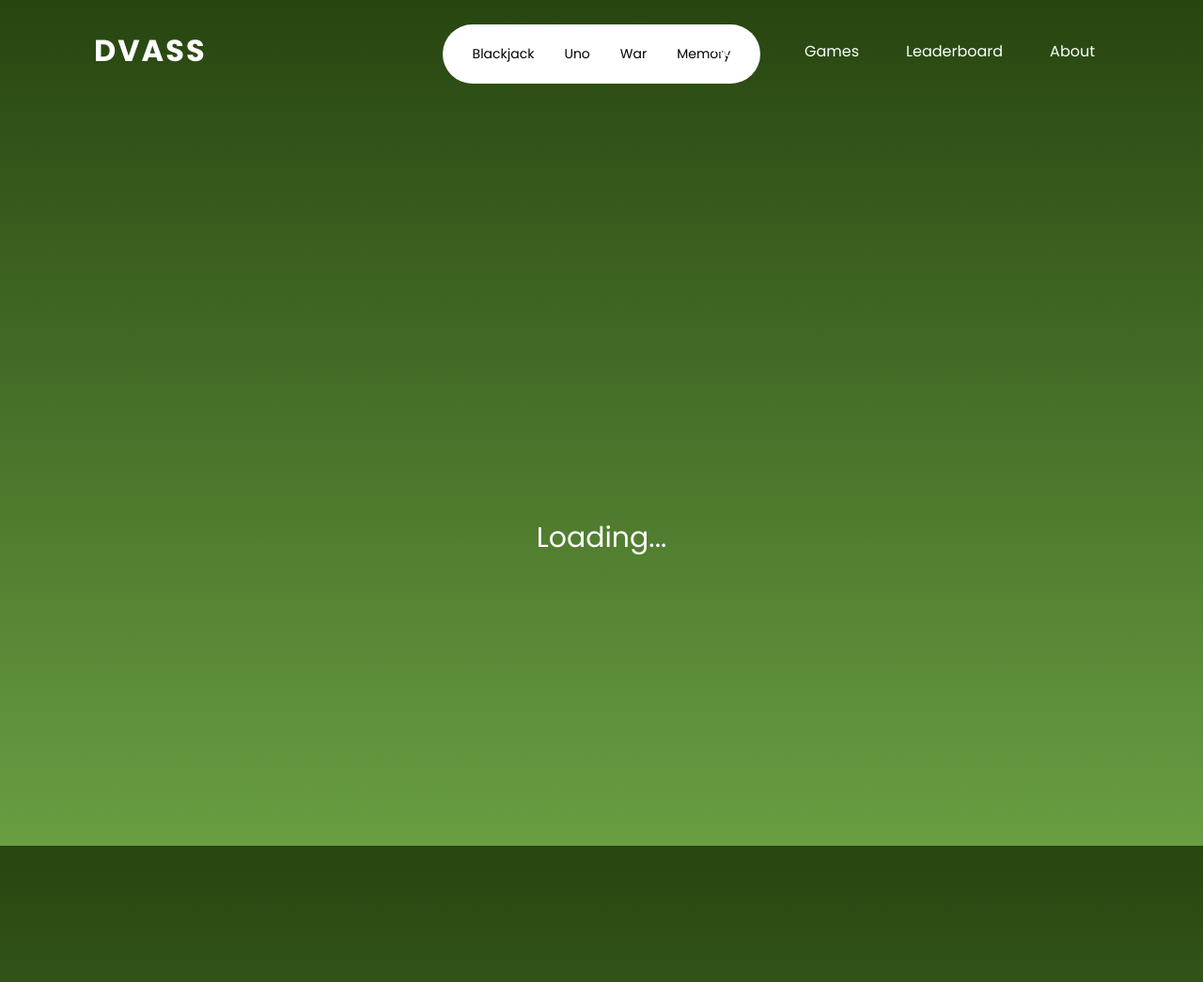
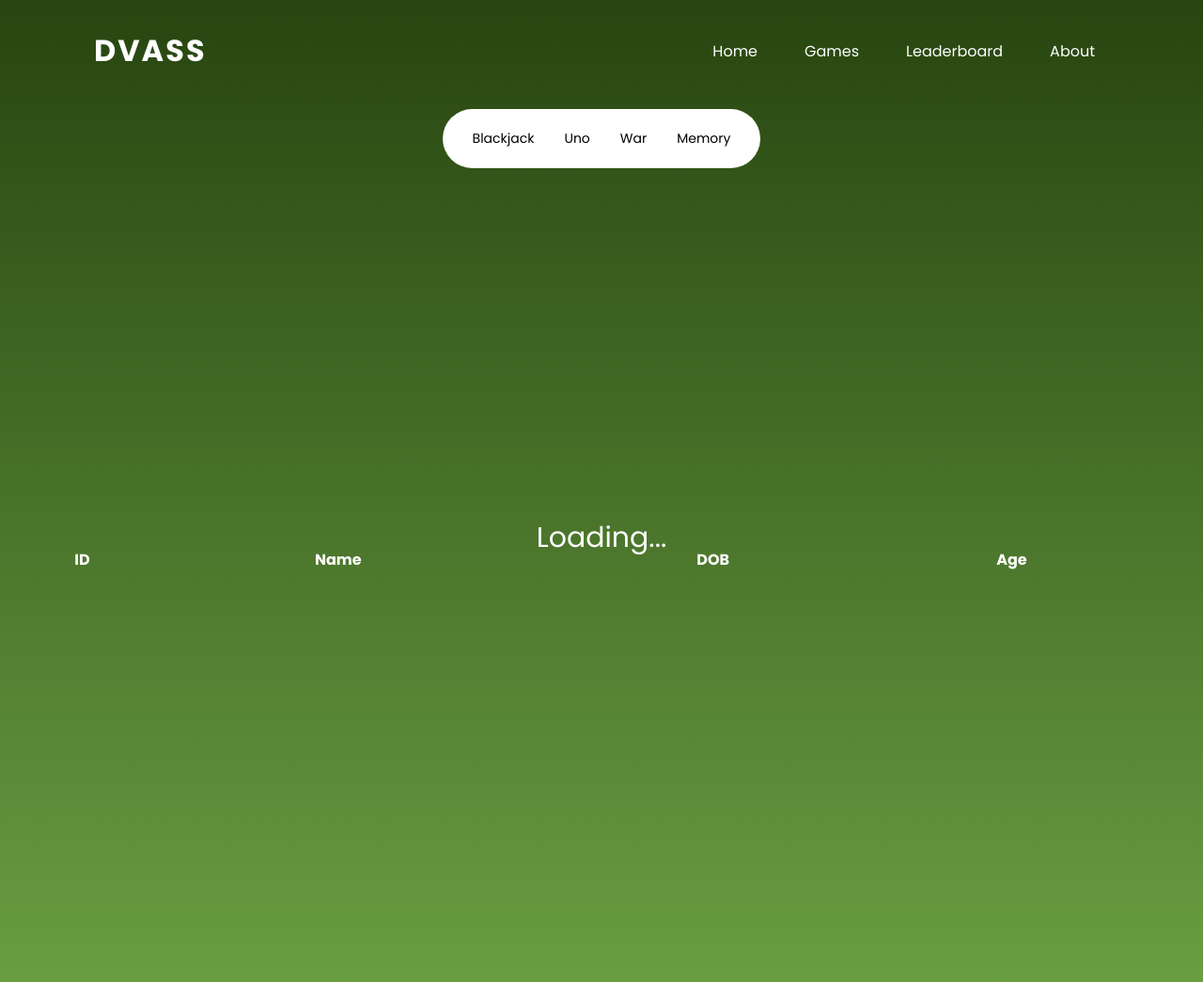
Before and after one commit to SRIHITAKOTT1213/DVASS, a Jekyll site: the page built from _pages/leaderboard.md, in a window 1280 px wide. Shown: the whole page at 94% size. Built offline with Jekyll 4.4.1, drawn with Linux system fonts in a browser that asks for light colours; a script that is not in the unit is left out; before the commit the page ends 900 px from its top, so only the background shows below that.

Commit message:
hopefully final table look changes

```diff
--- a/_pages/leaderboard.md
+++ b/_pages/leaderboard.md
@@ -83,6 +86,7 @@
         .form-control {
             border-radius: 5px;
             border:0px;
+            margin-left: 10px;
         }
         .table-headers {
             position: relative;
@@ -101,7 +105,7 @@
         <li><a href="{{ site.baseurl }}/about">About</a></li>
     </ul>
 </header>
-<section class="table_headers">
+<section class="table_headers" style="top:10%">
     <ul>
         <li><a href="{{ site.baseurl }}/index">Blackjack</a></li>
         <li><a href="{{ site.baseurl }}/games">Uno</a></li>
@@ -110,7 +114,7 @@
     </ul>
 </section>
 <p id="loading_text">Loading...</p>
-<section id="table_content_blackjack" style="color:white;display:none;height:100vh;">
+<section id="table_content_blackjack" style="color: white; display: flex; max-height: 100vh; overflow:visible;">
     <table id="flaskTable" class="table table-striped nowrap" style="width:100%">
         <thead id="flaskHead">
             <tr>
```
Also changed, not shown: other parts of _pages/leaderboard.md (+3 -0 lines).
